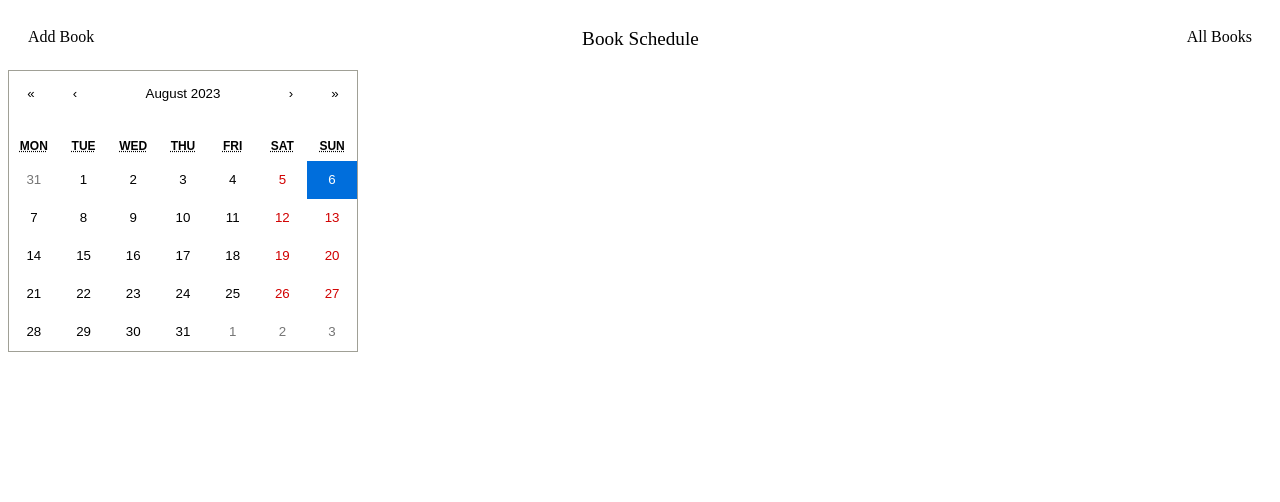
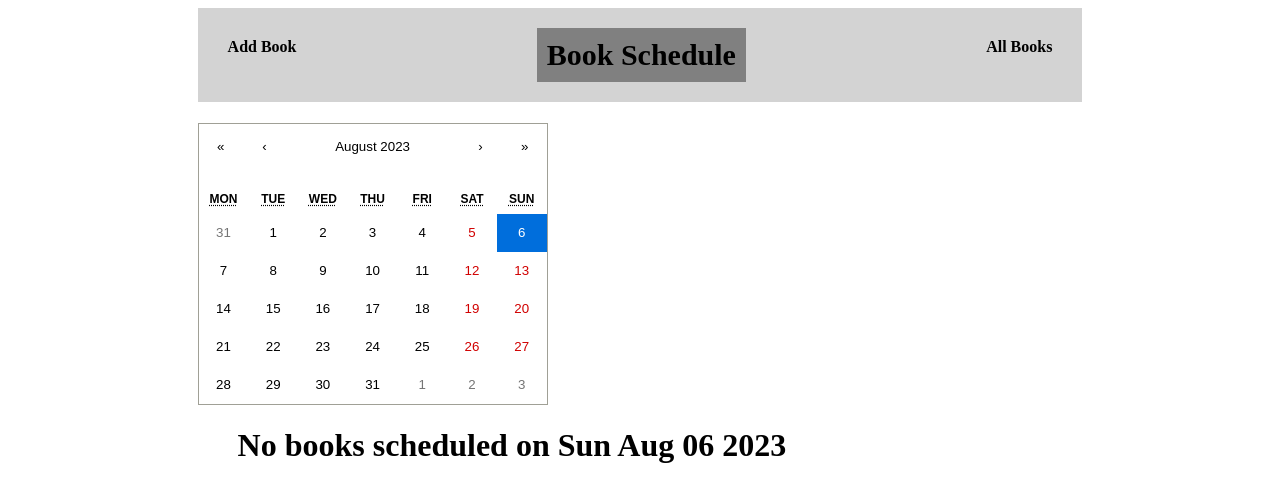
Before and after one commit to ryanMlindner/Book-Scheduler, a React (Create React App) app in the folder client/: page / in a window 1280 px wide. Shown: the top 502 px of the page. Built offline with nearby package versions, Linux system fonts and the light colour scheme; no server answers.

Commit message:
pushing many changes to deal with merge

```diff
--- a/client/src/components/AllBooks.js
+++ b/client/src/components/AllBooks.js
@@ -2,22 +2,23 @@ import React, { useState } from "react";
 import BookCard from "./BookCard";
 import BookDetails from "./BookDetails";
 
-function AllBooks({ books }){
+function AllBooks({ books, scheduleBook, deleteBook }){
     const [clicked, setClicked] = useState(false)
     const [currentBook, setCurrentBook] = useState()
 
-    function handleClick(book){
+    function bookDetails(book){
         setClicked(true)
         setCurrentBook(book)
     }
 
     return(
         <div>
-            {clicked ? <BookDetails book={currentBook} setClicked={setClicked} /> : books.map(book => <BookCard key={book.id} book={book} onClick={handleClick(book)}/>)}
+            {clicked ? <BookDetails book={currentBook} setClicked={setClicked} scheduleBook={scheduleBook} deleteBook={deleteBook} /> : books.map(book => <BookCard key={book.id} book={book} bookDetails={bookDetails} />)}
         </div>
     )
 }
 
 export default AllBooks
 
-// {books.map(book => <BookCard key={book.id} book={book} onClick={handleClick(book)}/>)}
+// {clicked ? <BookDetails book={currentBook} setClicked={setClicked} scheduleBook={scheduleBook} deleteBook={deleteBook} /> : books.map(book => <BookCard key={book.id} book={book} onClick={handleClick(book)}/>)}
+// {books.map(book => <BookCard key={book.id} book={book} />)}
--- a/client/src/components/App.js
+++ b/client/src/components/App.js
@@ -5,37 +5,82 @@ import NewBook from "./NewBook";
 import AllBooks from "./AllBooks";
 import Home from "./Home";
 
-// API = 'http://localhost:5555/books'
+const API = 'http://localhost:5555'
 
 function App() {
 	const [books, setBooks] = useState([])
+	const [schedules, setSchedules] = useState([])
+	const [days, setDays] = useState([])
 
-	// useEffect(() => fetch(API)
-    //     .then(res => res.json())
-    //     .then(setBooks), [])
+	useEffect(() => fetch(`${API}/books`)
+        .then(res => res.json())
+        .then(setBooks), [])
+
+	useEffect(() => fetch(`${API}/schedule`)
+        .then(res => res.json())
+        .then(setSchedules), [])
+
+	useEffect(() => fetch(`${API}/days`)
+        .then(res => res.json())
+        .then(setDays), [])
 
 
 	return (
-		<div>
+		<div className="full-page">
 
 			<NavBar />
 			<Switch>
 				<Route exact path="/">
-					<Home books={books}/>
+					<Home books={books} schedules={schedules} />
 				</Route>
 				<Route exact path="/new">
 					<NewBook addNewBook={addNewBook}/>
 				</Route>
 				<Route exact path="/books">
-					<AllBooks books={books} />
+					<AllBooks books={books} schedules={schedules} scheduleBook={scheduleBook} deleteBook={deleteBook} />
 				</Route>
 			</Switch>
 		</div>
 	)
 
+	function scheduleBook(book) {
+		const dayID = days.find(d => new Date(d.date).toDateString() === new Date().toDateString()).id
+        const newSchedule = {
+            day_id: dayID,
+            book_id: book.id
+        }
+
+		console.log(newSchedule)
+
+        fetch(`${API}/schedule`, {
+            method: "POST",
+            headers:{
+                Accepts: "application/json",
+                "Content-type" : "application/json",
+            },
+            body: JSON.stringify(newSchedule),
+        })
+		.then(res => res.json())
+		.then(json => setSchedules([...schedules, json]))
+    }
+
+	function deleteBook(book) {
+
+	}
+
 	function addNewBook(newBook) {
-		console.log(newBook)
+		fetch(`${API}/books`, {
+            method: "POST",
+            headers:{
+                Accepts: "application/json",
+                "Content-type" : "application/json",
+            },
+            body: JSON.stringify(newBook),
+        })
+		.then(res => res.json())
+		.then(json => setBooks([...books, json]))
 	}
+
 }
 
 export default App;
--- a/client/src/components/BookCard.js
+++ b/client/src/components/BookCard.js
@@ -1,11 +1,12 @@
 import React from "react";
 
-function BookCard({ book }){
+function BookCard({ book, bookDetails }){
 
     return(
         <div >
             <h2>Title: {book.title}</h2>
             <h3>Author: {book.author}</h3>
+            <button onClick={() => bookDetails(book)} > View details </button>
         </div>
     )
 }
--- a/client/src/components/BookDetails.js
+++ b/client/src/components/BookDetails.js
@@ -1,11 +1,15 @@
 import React from "react";
 
-function BookDetails({ book, setClicked }){
+
+function BookDetails({ book, setClicked, scheduleBook, deleteBook }){
 
     return(
         <div >
-            <p onClick={setClicked(false)}>Go back</p>
-            {book}
+            <button onClick={() => setClicked(false)}>Go back</button>
+            <h2>Title: {book.title}</h2>
+            <h3>Author: {book.author}</h3>
+            <button onClick={() => scheduleBook(book)}>Schedule book</button>
+            <button onClick={() => deleteBook(book)} >Delete book</button>
         </div>
     )
 }
--- a/client/src/components/Home.js
+++ b/client/src/components/Home.js
@@ -4,9 +4,9 @@ import Calendar from 'react-calendar';
 import 'react-calendar/dist/Calendar.css';
 import BookCard from "./BookCard";
 
-function Home({ books }){
+function Home({ books, schedules }){
     const [value, setValue] = useState(new Date());
-    const [booksOnDate, setBooksOnDate] = useState([])
+    const [schedulesOnDate, setSchedulesOnDate] = useState([])
 
     window.onload = function(){
         handleChange(value)
@@ -14,14 +14,15 @@ function Home({ books }){
 
     function handleChange(e){
         setValue(e)
-        setBooksOnDate(books.filter(b => new Date(b.schedules.day.date).toDateString() === value.toDateString()))
+        setSchedulesOnDate(schedules.filter(s => new Date(s.day.date).toDateString() === new Date(value).toDateString()))
     }
 
     return(
-        <div>
+        <div >
+            <h1></h1>
             <Calendar onChange={(e) => handleChange(e)} value={value} />
             <ul>
-                {booksOnDate.map(book => <BookCard key={book.id} book={book} />)}
+                {schedulesOnDate.length === 0 ? <h1>No books scheduled on {value.toDateString()}</h1> : schedulesOnDate.map(sch => <BookCard key={sch.book.id} book={sch.book} />)}
             </ul>
         </div>
     )
--- a/client/src/index.css
+++ b/client/src/index.css
@@ -8,26 +8,42 @@
 .add-book {
 	float: left;
 	padding: 10px;
+	font-weight: bold;
+	height: 20px;
 	text-decoration:none;
 	color: black
 }
 
 .header {
-	font-size: larger;
+	background-color: grey;
+	font-size: 30px;
+	font-weight: bold;
+	width: fit-content;
 	display: flex;
 	justify-content: center;
 	padding: 10px;
 	text-decoration:none;
-	color: black
+	color: black;
+	margin: 0 auto;
+
 }
 
 .all-books {
 	float: right;
 	padding: 10px;
+	font-weight: bold;
+	height: 20px;
 	text-decoration:none;
 	color: black
 }
 
 .navbar-container {
-	padding: 10px;
+	background-color: lightgrey;
+	padding: 20px;
+	position: relative;
 }
+
+.full-page {
+	margin-left: 15%;
+	margin-right: 15%;
+}
```
Also changed, not shown: 1 other file (tests, documents, lock files or other folders).
